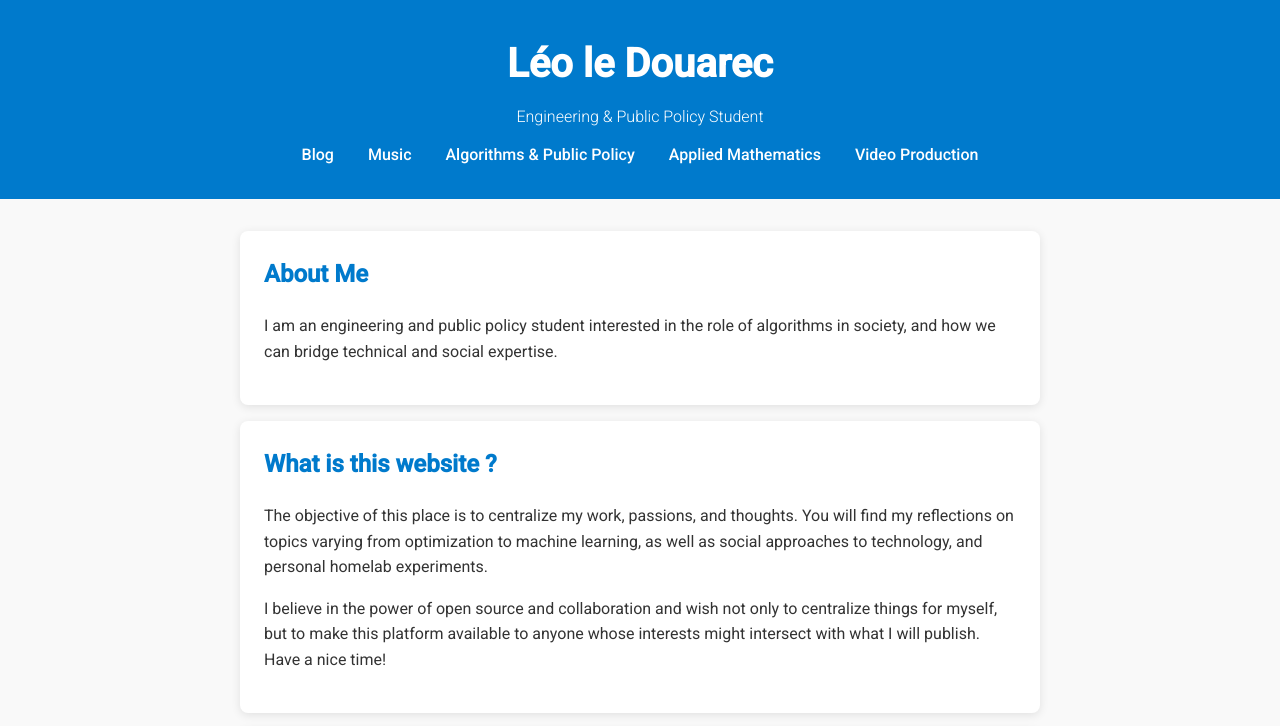
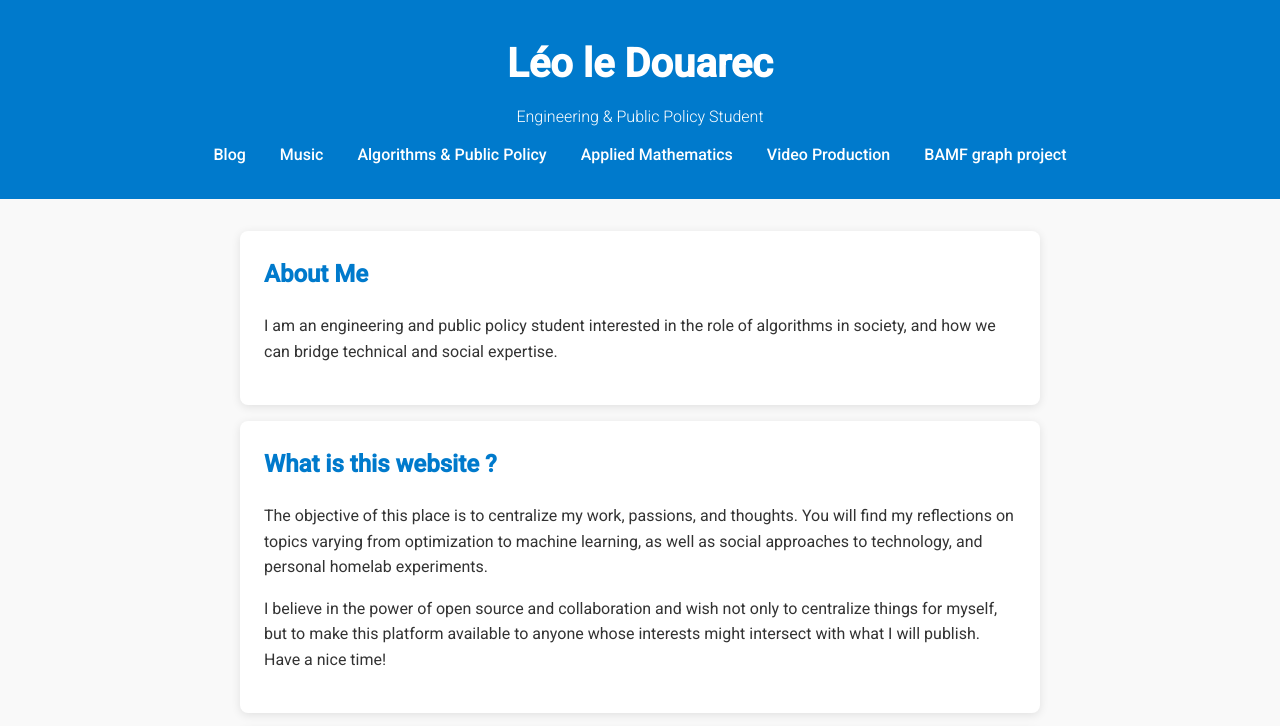
Before and after one commit to Lyreck/personal_website, a plain HTML site: page index.html in a window 1280 px wide. Shown: the top 726 px of the page. Drawn offline with Linux system fonts and the light colour scheme.

Commit message:
Update index.html

```diff
--- a/index.html
+++ b/index.html
@@ -25,6 +25,7 @@
           <li><a href="sections/public_policy.html">Algorithms & Public Policy</a></li>
           <li><a href="sections/applied_math.html">Applied Mathematics</a></li>
           <li><a href="sections/video_production.html">Video Production</a></li>
+          <li><a href="sections/graph_viz.html">BAMF graph project</a></li>
         </ul>
       </nav>
   </header>
```
